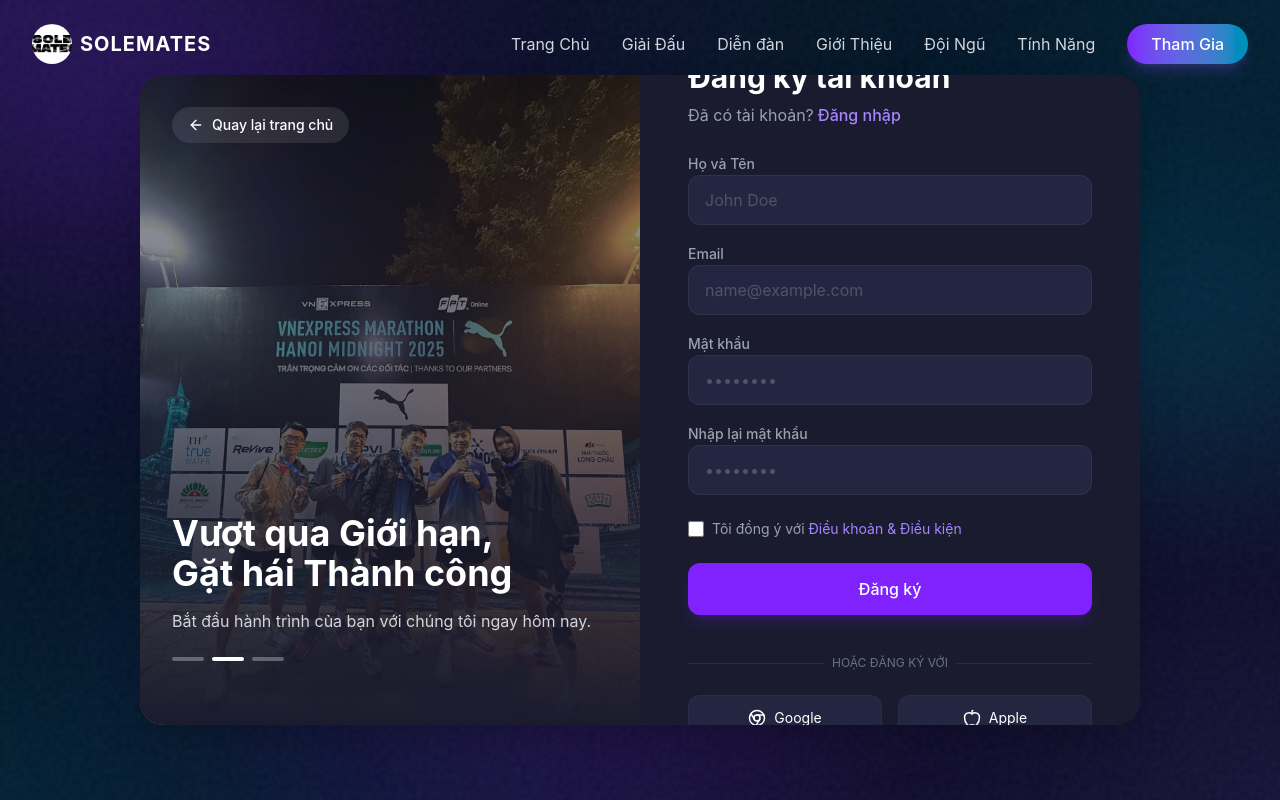
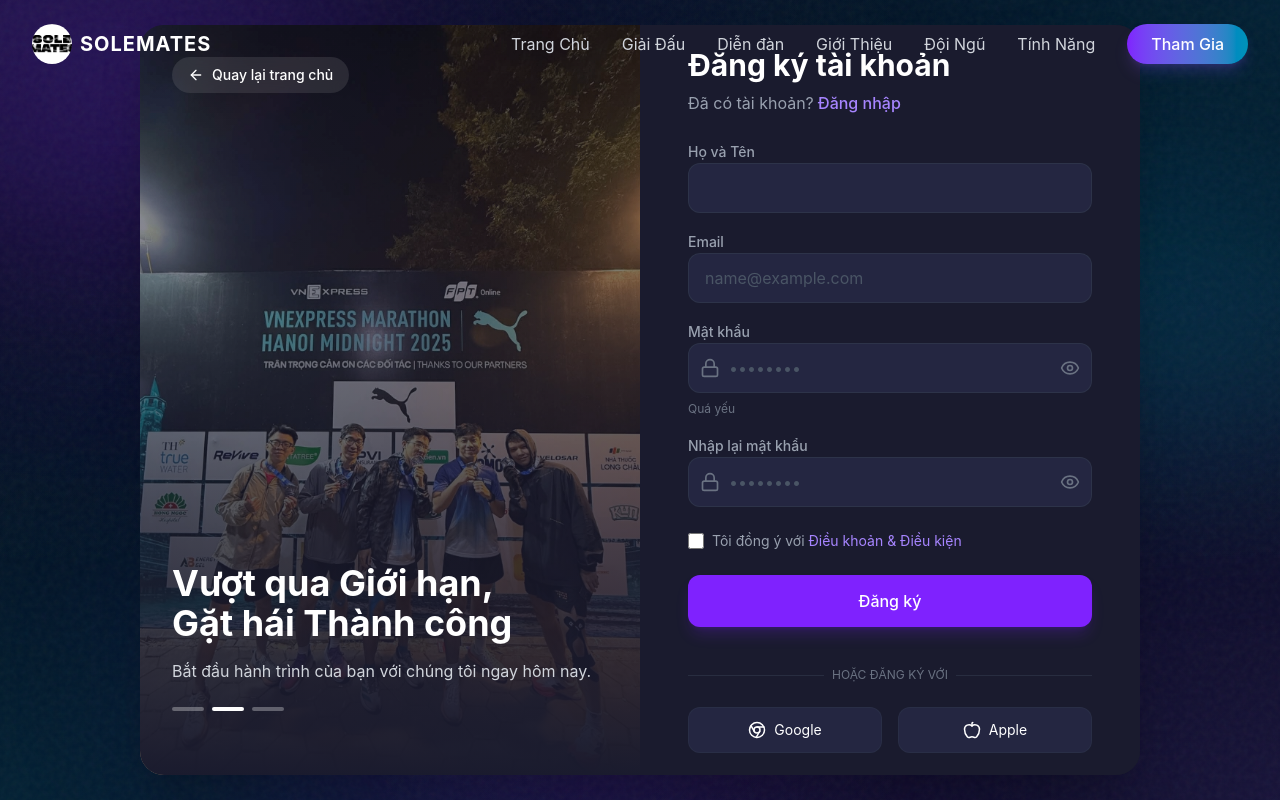
Before and after one commit to huy0312/soleMates, a React app in the folder frontend/: page /register in a window 1280 px wide. Shown: the top 800 px of the page. Built offline with nearby package versions, Linux system fonts and the light colour scheme; the HTML template or start-up script is replaced by a standard one.

Commit message:
Update show password and password's strength

```diff
--- a/frontend/src/pages/Login.jsx
+++ b/frontend/src/pages/Login.jsx
@@ -2,7 +2,7 @@
 import { useAuth } from '../context/AuthContext';
 import { useNavigate, Link } from 'react-router-dom';
 import { motion } from 'framer-motion';
-import { LogIn, Mail, Lock, AlertCircle, ArrowLeft, Chrome, Apple } from 'lucide-react';
+import { LogIn, Mail, Lock, AlertCircle, ArrowLeft, Chrome, Apple, Eye, EyeOff } from 'lucide-react';
 import loginBg from '../assets/login-bg.jpg';
 
 const Login = () => {
@@ -12,6 +12,7 @@
     const { login } = useAuth();
     const navigate = useNavigate();
     const [isLoading, setIsLoading] = useState(false);
+    const [showPassword, setShowPassword] = useState(false);
 
     const handleSubmit = async (e) => {
         e.preventDefault();
@@ -105,14 +106,23 @@
 
                                 <div className="space-y-2">
                                     <label className="text-sm font-medium text-gray-400">Mật khẩu</label>
+                                    <div className="relative">
                                         <input
-                                        type="password"
+                                            type={showPassword ? "text" : "password"}
                                             value={password}
                                             onChange={(e) => setPassword(e.target.value)}
-                                        className="w-full px-4 py-3 bg-[#242641] border border-gray-700/50 rounded-xl focus:outline-none focus:border-violet-500 focus:ring-1 focus:ring-violet-500 text-white placeholder-gray-600 transition-all"
+                                            className="w-full px-4 py-3 bg-[#242641] border border-gray-700/50 rounded-xl focus:outline-none focus:border-violet-500 focus:ring-1 focus:ring-violet-500 text-white placeholder-gray-600 transition-all pr-12"
                                             placeholder="••••••••"
                                             required
                                         />
+                                        <button
+                                            type="button"
+                                            onClick={() => setShowPassword(!showPassword)}
+                                            className="absolute right-3 top-1/2 transform -translate-y-1/2 text-gray-500 hover:text-gray-300"
+                                        >
+                                            {showPassword ? <EyeOff size={20} /> : <Eye size={20} />}
+                                        </button>
+                                    </div>
                                 </div>
                             </div>
 
--- a/frontend/src/pages/Register.jsx
+++ b/frontend/src/pages/Register.jsx
@@ -2,7 +2,7 @@
 import { useAuth } from '../context/AuthContext';
 import { useNavigate, Link } from 'react-router-dom';
 import { motion } from 'framer-motion';
-import { UserPlus, Mail, Lock, User, AlertCircle, CheckCircle, ArrowLeft, Chrome, Apple } from 'lucide-react';
+import { UserPlus, Mail, Lock, User, AlertCircle, CheckCircle, ArrowLeft, Chrome, Apple, Eye, EyeOff } from 'lucide-react';
 import loginBg from '../assets/login-bg.jpg';
 
 const Register = () => {
@@ -15,6 +15,25 @@
     const { register } = useAuth();
     const [isLoading, setIsLoading] = useState(false);
     const [agreed, setAgreed] = useState(false);
+    const [showPassword, setShowPassword] = useState(false);
+    const [showConfirmPassword, setShowConfirmPassword] = useState(false);
+    const [strength, setStrength] = useState(0);
+
+    const checkStrength = (pass) => {
+        let score = 0;
+        if (!pass) return 0;
+        if (pass.length > 7) score += 1;
+        if (/[A-Z]/.test(pass)) score += 1;
+        if (/[0-9]/.test(pass)) score += 1;
+        if (/[^A-Za-z0-9]/.test(pass)) score += 1;
+        setStrength(score);
+    };
+
+    const handlePasswordChange = (e) => {
+        const value = e.target.value;
+        setPassword(value);
+        checkStrength(value);
+    };
 
     const handleSubmit = async (e) => {
         e.preventDefault();
@@ -94,7 +113,7 @@
                 initial={{ opacity: 0, scale: 0.95 }}
                 animate={{ opacity: 1, scale: 1 }}
                 transition={{ duration: 0.5 }}
-                className="max-w-[1000px] w-full h-[650px] bg-[#1a1b2e] rounded-3xl shadow-2xl overflow-hidden flex relative"
+                className="max-w-[1000px] w-full h-[750px] bg-[#1a1b2e] rounded-3xl shadow-2xl overflow-hidden flex relative"
             >
                 {/* Left Side - Image */}
                 <div className="hidden lg:flex w-1/2 relative flex-col justify-between p-8 text-white">
@@ -129,7 +148,7 @@
 
                 {/* Right Side - Form */}
                 <div className="w-full lg:w-1/2 p-8 lg:p-12 flex flex-col bg-[#1a1b2e] overflow-y-auto custom-scrollbar">
-                    <div className="max-w-md w-full mx-auto h-full flex flex-col justify-center">
+                    <div className="max-w-md w-full mx-auto min-h-full flex flex-col justify-center">
                         <h2 className="text-3xl font-bold text-white mb-2">Đăng ký tài khoản</h2>
                         <p className="text-gray-400 mb-6">
                             Đã có tài khoản?
@@ -157,7 +176,6 @@
                                     value={fullName}
                                     onChange={(e) => setFullName(e.target.value)}
                                     className="w-full px-4 py-3 bg-[#242641] border border-gray-700/50 rounded-xl focus:outline-none focus:border-violet-500 focus:ring-1 focus:ring-violet-500 text-white placeholder-gray-600 transition-all"
-                                    placeholder="John Doe"
                                     required
                                 />
                             </div>
@@ -176,26 +194,71 @@
 
                             <div className="space-y-2">
                                 <label className="text-sm font-medium text-gray-400">Mật khẩu</label>
+                                <div className="relative">
+                                    <Lock className="absolute left-3 top-1/2 transform -translate-y-1/2 text-gray-500" size={20} />
                                     <input
-                                    type="password"
+                                        type={showPassword ? "text" : "password"}
                                         value={password}
-                                    onChange={(e) => setPassword(e.target.value)}
-                                    className="w-full px-4 py-3 bg-[#242641] border border-gray-700/50 rounded-xl focus:outline-none focus:border-violet-500 focus:ring-1 focus:ring-violet-500 text-white placeholder-gray-600 transition-all"
+                                        onChange={handlePasswordChange}
+                                        className="w-full pl-10 pr-12 py-3 bg-[#242641] border border-gray-700/50 rounded-xl focus:outline-none focus:border-violet-500 focus:ring-1 focus:ring-violet-500 text-white placeholder-gray-600 transition-all"
                                         placeholder="••••••••"
                                         required
                                     />
+                                    <button
+                                        type="button"
+                                        onClick={() => setShowPassword(!showPassword)}
+                                        className="absolute right-3 top-1/2 transform -translate-y-1/2 text-gray-500 hover:text-gray-300"
+                                    >
+                                        {showPassword ? <EyeOff size={20} /> : <Eye size={20} />}
+                                    </button>
+                                </div>
+                                {/* Password Strength Meter */}
+                                {password && (
+                                    <div className="flex gap-1 mt-2 h-1">
+                                        {[...Array(4)].map((_, i) => (
+                                            <div
+                                                key={i}
+                                                className={`flex-1 rounded-full transition-all duration-300 ${i < strength
+                                                        ? strength <= 2
+                                                            ? 'bg-red-500'
+                                                            : strength === 3
+                                                                ? 'bg-yellow-500'
+                                                                : 'bg-green-500'
+                                                        : 'bg-gray-700'
+                                                    }`}
+                                            ></div>
+                                        ))}
+                                    </div>
+                                )}
+                                <p className="text-xs text-gray-500 mt-1">
+                                    {strength === 0 && 'Quá yếu'}
+                                    {strength === 1 && 'Yếu'}
+                                    {strength === 2 && 'Trung bình'}
+                                    {strength === 3 && 'Tốt'}
+                                    {strength === 4 && 'Rất mạnh'}
+                                </p>
                             </div>
 
                             <div className="space-y-2">
                                 <label className="text-sm font-medium text-gray-400">Nhập lại mật khẩu</label>
+                                <div className="relative">
+                                    <Lock className="absolute left-3 top-1/2 transform -translate-y-1/2 text-gray-500" size={20} />
                                     <input
-                                    type="password"
+                                        type={showConfirmPassword ? "text" : "password"}
                                         value={confirmPassword}
                                         onChange={(e) => setConfirmPassword(e.target.value)}
-                                    className="w-full px-4 py-3 bg-[#242641] border border-gray-700/50 rounded-xl focus:outline-none focus:border-violet-500 focus:ring-1 focus:ring-violet-500 text-white placeholder-gray-600 transition-all"
+                                        className="w-full pl-10 pr-12 py-3 bg-[#242641] border border-gray-700/50 rounded-xl focus:outline-none focus:border-violet-500 focus:ring-1 focus:ring-violet-500 text-white placeholder-gray-600 transition-all"
                                         placeholder="••••••••"
                                         required
                                     />
+                                    <button
+                                        type="button"
+                                        onClick={() => setShowConfirmPassword(!showConfirmPassword)}
+                                        className="absolute right-3 top-1/2 transform -translate-y-1/2 text-gray-500 hover:text-gray-300"
+                                    >
+                                        {showConfirmPassword ? <EyeOff size={20} /> : <Eye size={20} />}
+                                    </button>
+                                </div>
                             </div>
 
                             <div className="flex items-center gap-2 pt-2">
```
Lines whose indentation alone changed are shown as unchanged.
